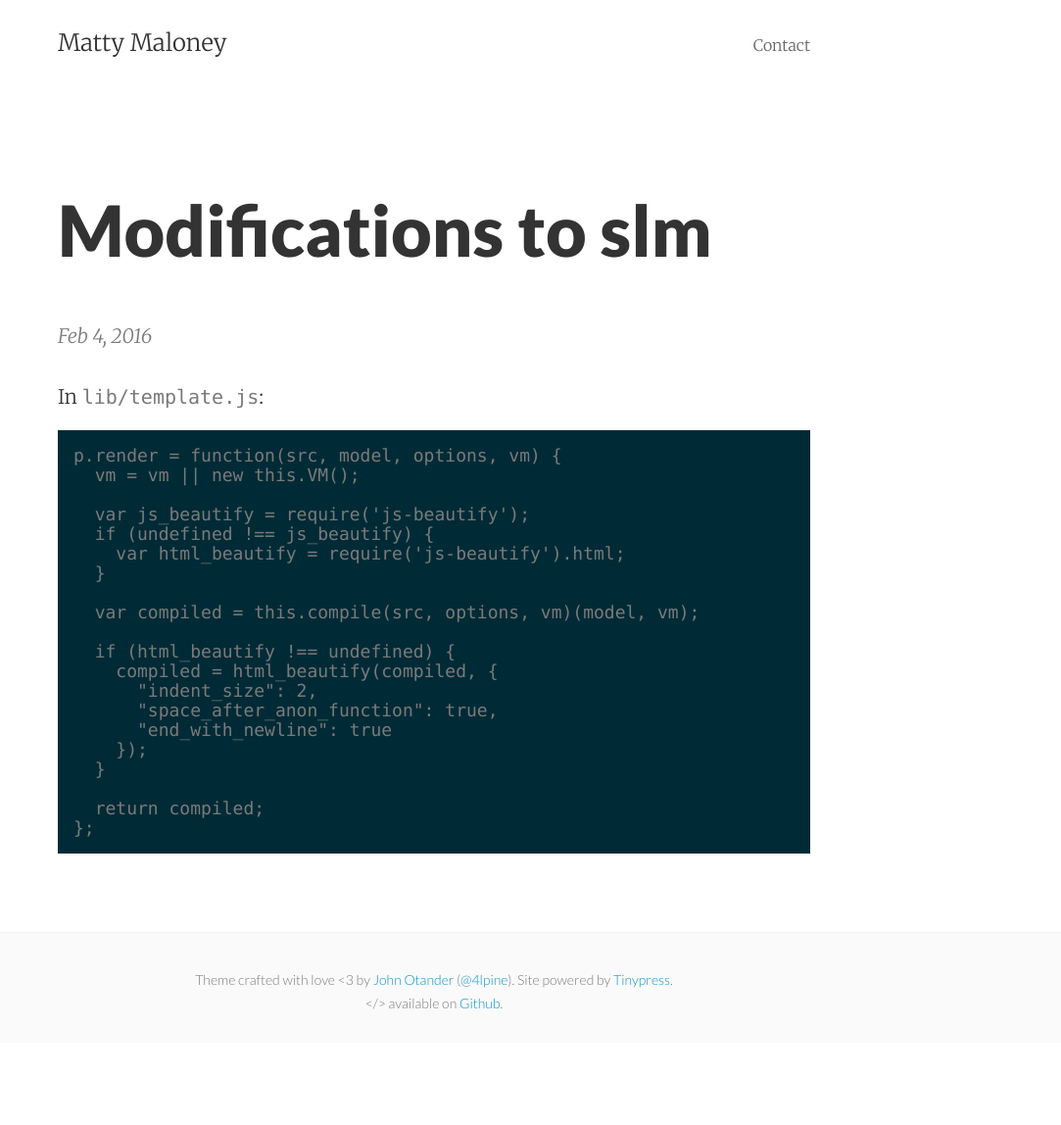
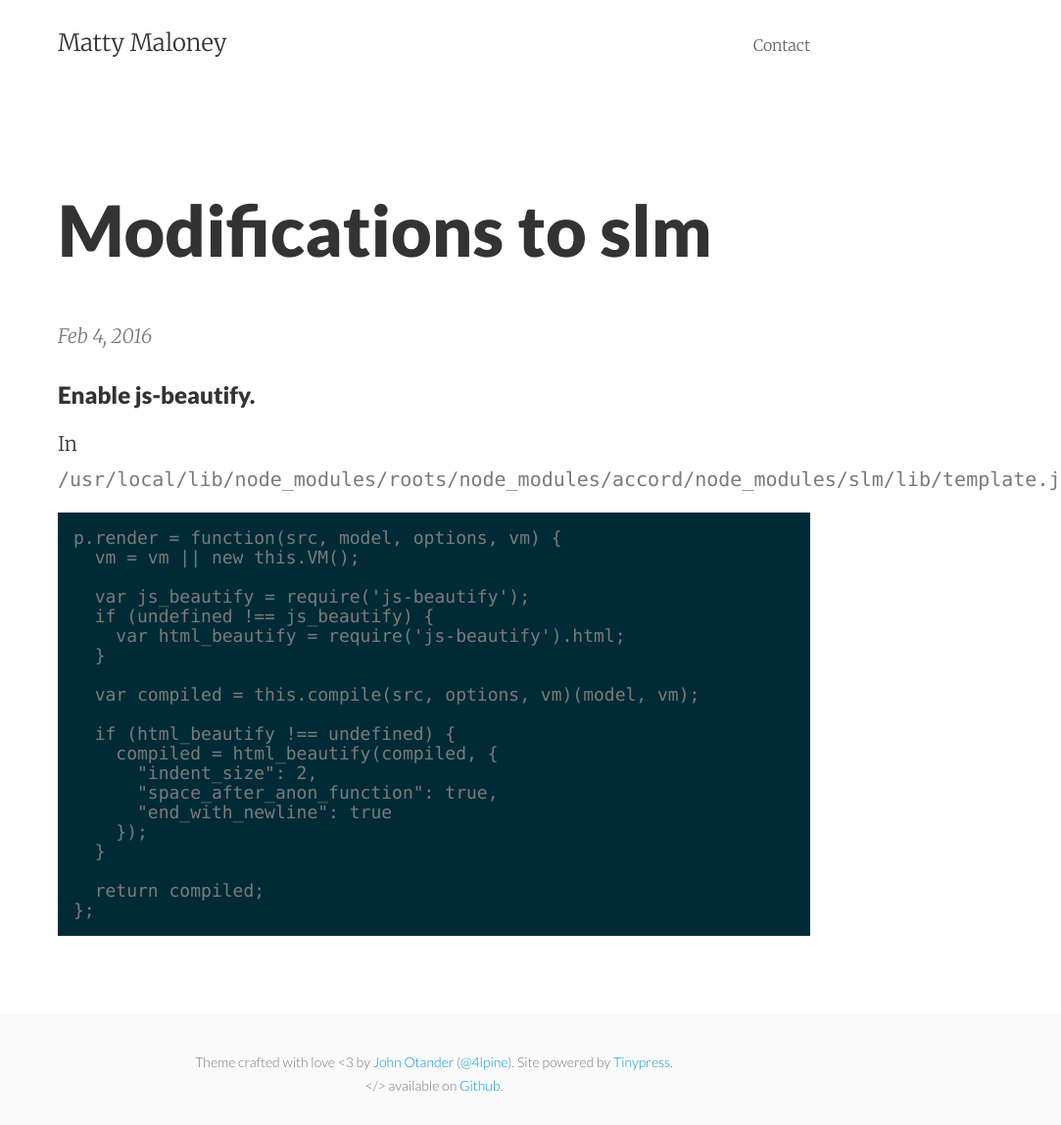
Before and after one commit to mattymaloney/mattymaloney.github.io, a Jekyll site: the page built from _posts/2016-02-04-slm-mods.md, in a window 1280 px wide. Shown: the whole page at 98% size, without its empty margins (197-1280 px from the left). Built offline with Jekyll 4.4.1, drawn with Linux system fonts in a browser that asks for light colours; before the commit the page ends 1064 px from its top, so only the background shows below that.

Commit message:
Updated 2016-02-04-slm-mods.md

````diff
--- a/_posts/2016-02-04-slm-mods.md
+++ b/_posts/2016-02-04-slm-mods.md
@@ -6,7 +6,9 @@ title: Modifications to slm
 
 
 
-In `lib/template.js`:
+### Enable js-beautify.
+
+In `/usr/local/lib/node_modules/roots/node_modules/accord/node_modules/slm/lib/template.js`:
 
 ```
 p.render = function(src, model, options, vm) {
````
